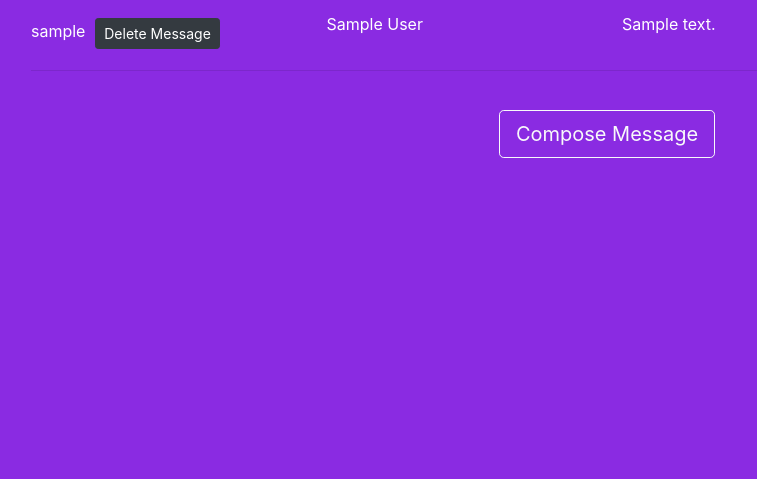
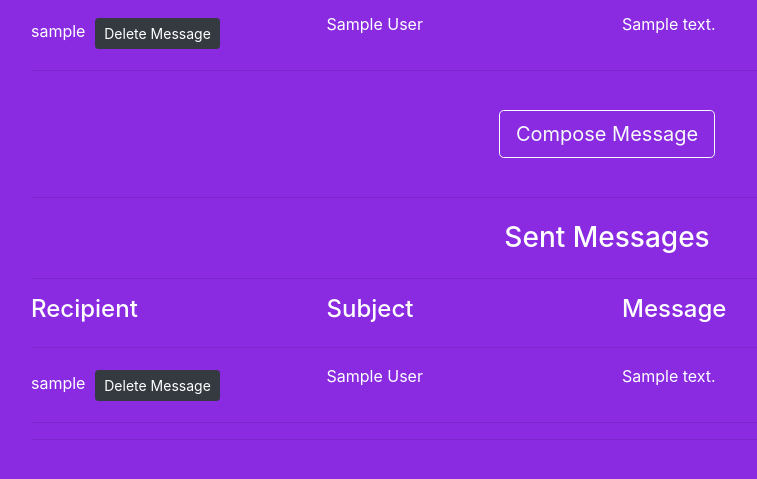
Before and after one commit to aaronmp13/Virtual-Studdy-Budy-Finder, a Django app: page /virtualstudybuddy/inbox/ in a window 1280 px wide. Shown: the part 287-766 px from the top of the page, without its empty margins (33-790 px from the left). Run offline with Django 3.2, Linux system fonts and the light colour scheme; a user stored in the database is signed in; tables that the repository leaves empty hold one stand-in row (values such as "Sample post"); some libraries are stand-ins or nearby versions.

Commit message:
created user outboxes, changed delete message render to redirect

```diff
--- a/virtualstuddybuddy/models.py
+++ b/virtualstuddybuddy/models.py
@@ -128,12 +128,14 @@ class UserInbox(models.Model):
     def __str__(self):
         return "Inbox of: "+ self.profile.username
 
+
 class UserMessage(models.Model):
     sender_username=models.CharField(max_length=20, default="", validators=[MinLengthValidator(3)])
     subject=models.CharField(max_length=50, default="", validators=[MinLengthValidator(1), MaxLengthValidator(50)])
     recipient_username=models.CharField(max_length=20, default="", validators=[MinLengthValidator(3)])
     message=models.CharField(max_length=1000, default="")
     userinbox=models.ForeignKey(UserInbox, null=True, on_delete= models.SET_NULL)
+    useroutbox=models.ForeignKey(Profile, null=True, on_delete=models.SET_NULL) #I decided not to define a new model this time
 
     def __str__(self):
         return self.sender_username + " to " + self.recipient_username + " Subject: " + self.subject
--- a/virtualstuddybuddy/templates/virtualstuddybuddy/inbox.html
+++ b/virtualstuddybuddy/templates/virtualstuddybuddy/inbox.html
@@ -111,7 +111,8 @@
 
                         <div class="col-lg-3 col-md-3 col-sm-3">
                             <span class="">{{ message.sender_username }}</span>
-                        <a type="button" class="btn btn-dark btn-sm" href="{% url 'deletemessage' pk=message.id %}">Delete Message</a>
+                            <a type="button" class="btn btn-dark btn-sm" href="{% url 'deletemessage' pk=message.id %}">Delete
+                                Message</a>
                         </div>
 
                         <div class="col-lg-3 col-md-3 col-sm-3">
@@ -121,7 +122,6 @@
                         <div class="col-lg-6 col-md-6 col-sm-6">
                             <span>{{ message.message }}</span>
                         </div>
-
 
 
                     </div>
@@ -134,12 +134,62 @@
 
 
             {% else %}
-            <p>Nobody has messaged you yet!</p>
+                <h6 class="centerElementsOnly">Nobody has messaged you yet!</h6>
             {% endif %}
 
             <div class="centerElementsOnly">
                 <a href="{% url 'composemessage' %}" class="btn btn-outline-light btn-lg download">Compose Message</a>
             </div>
+            <hr>
+            <h3 class="find_friends" style="text-align:center">Sent Messages</h3>
+            <hr>
+            {% if outgoingMessages %}
+                <div class="row">
+
+                    <div class="col-lg-3 col-md-4 col-sm-4">
+                        <h4>Recipient</h4>
+
+                    </div>
+
+                    <div class="col-lg-3 col-md-4 col-sm-4">
+                        <h4>Subject</h4>
+                    </div>
+
+                    <div class="col-lg-5 col-md-4 col-sm-4">
+                        <h4>Message</h4>
+                    </div>
+
+                </div>
+                <hr>
+                {% for message in outgoingMessages %}
+                    <div class="row">
+
+                        <div class="col-lg-3 col-md-3 col-sm-3">
+                            <span class="">{{ message.recipient_username }}</span>
+                            <a type="button" class="btn btn-dark btn-sm" href="{% url 'deletemessage' pk=message.id %}">Delete
+                                Message</a>
+                        </div>
+
+                        <div class="col-lg-3 col-md-3 col-sm-3">
+                            <span class="">{{ message.subject }}</span>
+                        </div>
+
+                        <div class="col-lg-6 col-md-6 col-sm-6">
+                            <span>{{ message.message }}</span>
+                        </div>
+
+
+                    </div>
+
+                    <hr>
+
+                {% endfor %}
+
+            {% else %}
+                <h6 class="centerElementsOnly">You haven't sent anything yet</h6>
+            {% endif %}
+            <hr>
+
         </div>
     </div>
 </section>
--- a/virtualstuddybuddy/views.py
+++ b/virtualstuddybuddy/views.py
@@ -40,7 +40,8 @@ def my_inbox(request):
     current_user = Profile.objects.all().filter(username=request.user.get_username())[0]
     current_inbox = current_user.userinbox
     messages_to_user=current_inbox.usermessage_set.all()
-    return render(request, "virtualstuddybuddy/inbox.html", context={'allMessages': messages_to_user})
+    messages_from_user=current_user.usermessage_set.all() # Reminder: I didn't define an outbox, just simply established a foreign key relationship
+    return render(request, "virtualstuddybuddy/inbox.html", context={'allMessages': messages_to_user, 'outgoingMessages': messages_from_user})
 
 def compose_message(request, target=None):
     current_user = Profile.objects.all().filter(username=request.user.get_username())[0]
@@ -54,8 +55,10 @@ def compose_message(request, target=None):
             recipient=Profile.objects.all().filter(username=g.recipient_username)[0]
             recipient_inbox=recipient.userinbox
             g.save()
+
+
             recipient_inbox.usermessage_set.add(g)
-
+            current_user.usermessage_set.add(g) #important distinction here, this is the outbox (no model for outbox like there is for inbox)
         else: #If the form is invalid, just make them fill it out again
             form = MessageForm(request.POST)
             return render(request, 'virtualstuddybuddy/composemessage.html', context={'form':form})
@@ -74,7 +77,7 @@ def delete_message(request, pk):
     current_user = Profile.objects.all().filter(username=request.user.get_username())[0]
     current_inbox = current_user.userinbox
     messages_to_user=current_inbox.usermessage_set.all()
-    return render(request, "virtualstuddybuddy/inbox.html", context={'allMessages': messages_to_user})
+    return HttpResponseRedirect('/virtualstudybuddy/inbox')
 
 
 def signup(request): #How we handle signups and logins
```
Lines whose indentation alone changed are shown as unchanged.
